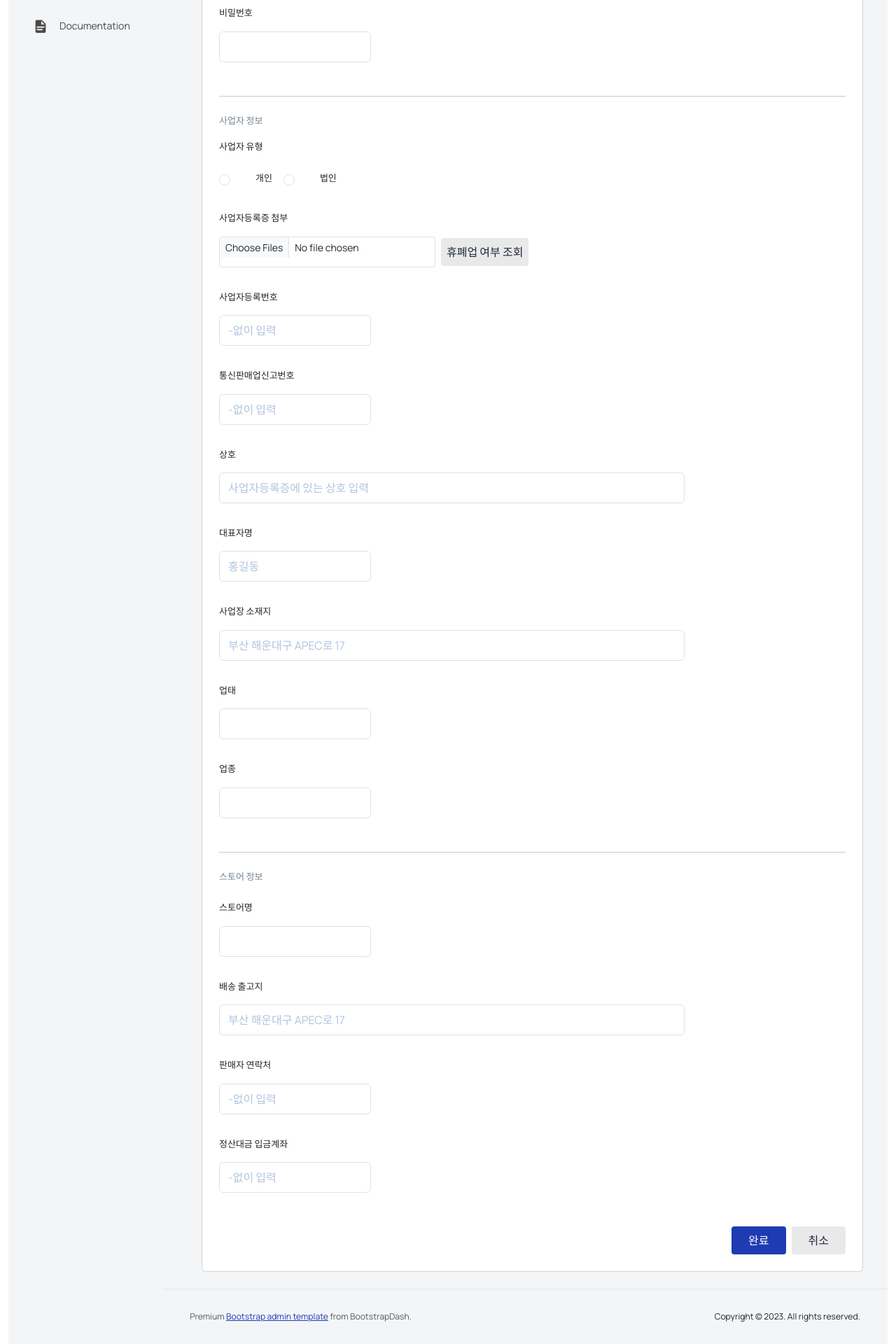
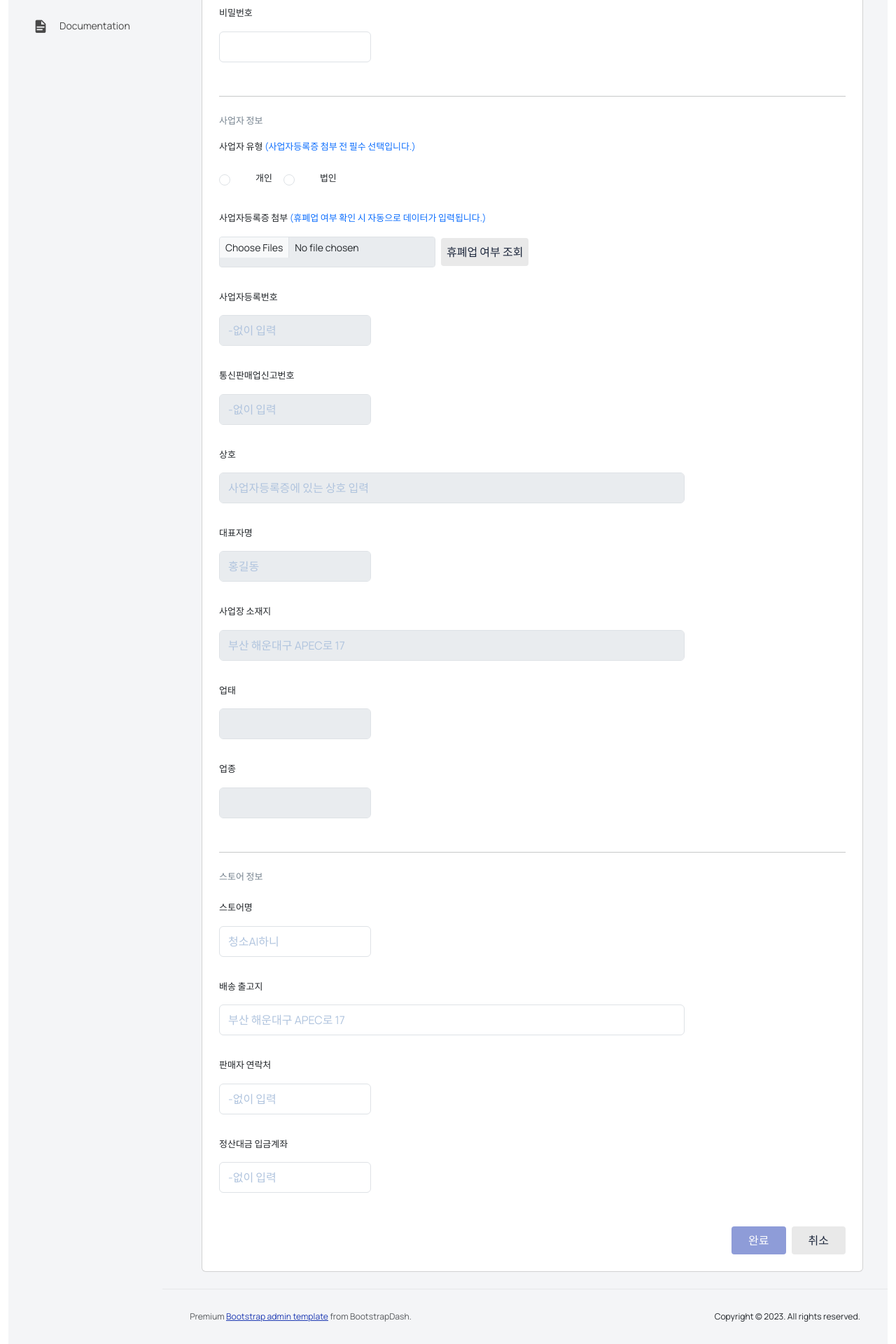
Before and after one commit to KimBoris/CleanAIDo_admin_front, a Vue app: page /user/register in a window 1280 px wide. Shown: the part 465-2385 px from the top of the page at 70% size. Built offline with nearby package versions, Linux system fonts and the light colour scheme; no server answers.

Commit message:
PSY_userAPI: 사용자등록, 사업자진위여부, ocr UserRegisterComponent: 입점요청 페이지 vite.config.js: ocr 관련

```diff
--- a/src/components/user/UserRegisterComponent.vue
+++ b/src/components/user/UserRegisterComponent.vue
@@ -8,6 +8,7 @@
     <div class="card-body">
       <h4 class="card-title">판매자 입점 요청</h4>
 
+      <form @submit.prevent="handleSubmitRegist">
         <p class="card-description">가입정보</p>
         <div class="form-group row">
           <label for="userId" class="col-form-label">이메일(email)</label>
@@ -15,8 +16,14 @@
             <input type="email"
                    id="userId"
                    class="form-control w-auto"
+                   v-model="registData.userId"
+                   @change="handleChangeUserId"
+                   required
                    placeholder="email@example.com" />
-          <button type="button" class="w-auto btn-light border-0 rounded-1 py-2 px-2">아이디 중복확인</button>
+            <div v-if="registData.userId">
+              <p v-if="isCheckId == false" class="text-success">사용 가능한 이메일 주소입니다.</p>
+              <p v-if="isCheckId == true" class="text-danger">이미 사용중인 이메일 주소입니다.</p>
+            </div>
           </div>
         </div>
         <div class="form-group row">
@@ -25,6 +32,8 @@
             <input type="password"
                    id="password"
                    class="form-control w-auto"
+                   v-model="registData.password"
+                   required
                    placeholder="" />
           </div>
         </div>
@@ -33,24 +42,42 @@
 
         <p class="card-description">사업자 정보</p>
 
-      <p>사업자 유형</p>
+        <p>사업자 유형<span class="text-primary"> (사업자등록증 첨부 전 필수 선택입니다.)</span></p>
         <div class="form-check form-check-inline">
-        <input class="form-check-input" type="radio" name="businessType" id="businessType1" value="option1">
+          <input class="form-check-input"
+                 type="radio"
+                 id="businessType1"
+                 value="47925"
+                 v-model="registData.businessType">
           <label class="form-check-label" for="businessType1">개인</label>
         </div>
         <div class="form-check form-check-inline mb-4">
-        <input class="form-check-input" type="radio" name="businessType" id="businessType2" value="option2">
+          <input class="form-check-input"
+                 type="radio"
+                 id="businessType2"
+                 value="47917"
+                 v-model="registData.businessType">
           <label class="form-check-label" for="businessType2">법인</label>
         </div>
 
         <div class="form-group row">
-        <label for="imageFile" class="col-form-label">사업자등록증 첨부</label>
+          <label for="imageFile" class="col-form-label">
+            사업자등록증 첨부
+            <span class="text-primary"> (휴폐업 여부 확인 시 자동으로 데이터가 입력됩니다.)</span>
+          </label>
           <div class="d-flex align-items-center gap-2">
-          <input type="file" id="imageFile" multiple @change="" class="form-control form-control-sm w-auto"/>
-          <button type="button" class="w-auto btn-light border-0 rounded-1 px-2 py-2">휴폐업 여부 조회</button>
+            <input type="file"
+                   id="imageFile"
+                   multiple
+                   @change="handleFileChange"
+                   required
+                   class="form-control form-control-sm w-auto" :disabled="!registData.businessType"/>
+            <button type="button"
+                    class="w-auto btn-light border-0 rounded-1 px-2 py-2"
+                    @click="handleClickBusinessAuth">휴폐업 여부 조회</button>
+            <p v-if="isCheckBusiness == false" class="text-danger">확인할 수 없는 사업자입니다.</p>
           </div>
         </div>
-
 
         <div class="form-group row">
           <label for="businessNumber" class="col-form-label">사업자등록번호</label>
@@ -58,6 +85,9 @@
             <input type="text"
                    id="businessNumber"
                    class="form-control w-auto"
+                   v-model="registData.businessNumber"
+                   :disabled="!registData.businessType"
+                   required
                    placeholder="-없이 입력" />
           </div>
         </div>
@@ -68,6 +98,9 @@
             <input type="text"
                    id="commerceLicenseNum"
                    class="form-control w-auto"
+                   v-model="registData.commerceLicenseNum"
+                   :disabled="!registData.businessType"
+                   required
                    placeholder="-없이 입력" />
           </div>
         </div>
@@ -78,6 +111,9 @@
             <input type="text"
                    id="businessName"
                    class="form-control w-100"
+                   v-model="registData.businessName"
+                   :disabled="!registData.businessType"
+                   required
                    placeholder="사업자등록증에 있는 상호 입력" />
           </div>
         </div>
@@ -88,6 +124,9 @@
             <input type="text"
                    id="ownerName"
                    class="form-control w-auto"
+                   v-model="registData.ownerName"
+                   :disabled="!registData.businessType"
+                   required
                    placeholder="홍길동" />
           </div>
         </div>
@@ -98,6 +137,9 @@
             <input type="text"
                    id="businessAddress"
                    class="form-control w-100"
+                   v-model="registData.businessAddress"
+                   :disabled="!registData.businessType"
+                   required
                    placeholder="부산 해운대구 APEC로 17" />
           </div>
         </div>
@@ -108,6 +150,9 @@
             <input type="text"
                    id="businessStatus"
                    class="form-control w-auto"
+                   v-model="registData.businessStatus"
+                   :disabled="!registData.businessType"
+                   required
                    placeholder="" />
           </div>
         </div>
@@ -118,6 +163,9 @@
             <input type="text"
                    id="businessCategory"
                    class="form-control w-auto"
+                   v-model="registData.businessCategory"
+                   :disabled="!registData.businessType"
+                   required
                    placeholder="" />
           </div>
         </div>
@@ -132,7 +180,9 @@
             <input type="text"
                    id="storeName"
                    class="form-control w-auto"
-                 placeholder="" />
+                   v-model="registData.storeName"
+                   required
+                   placeholder="청소AI하니" />
           </div>
         </div>
 
@@ -142,6 +192,8 @@
             <input type="text"
                    id="originAddress"
                    class="form-control w-100"
+                   v-model="registData.originAddress"
+                   required
                    placeholder="부산 해운대구 APEC로 17" />
           </div>
         </div>
@@ -152,6 +204,8 @@
             <input type="text"
                    id="contactNumber"
                    class="form-control w-auto"
+                   v-model="registData.contactNumber"
+                   required
                    placeholder="-없이 입력" />
           </div>
         </div>
@@ -162,24 +216,34 @@
             <input type="text"
                    id="accountNumber"
                    class="form-control w-auto"
+                   v-model="registData.accountNumber"
+                   required
                    placeholder="-없이 입력" />
           </div>
         </div>
 
         <div class="d-flex justify-content-end gap-2 mt-5">
-        <button type="button" class="w-auto btn-primary border-0 rounded-1 px-4 py-2">완료</button>
+          <button type="submit"
+                  :disabled="!(isCheckId === false && isCheckBusiness === true)"
+                  class="w-auto btn-primary border-0 rounded-1 px-4 py-2">완료</button>
           <button type="button" class="w-auto btn-light border-0 rounded-1 px-4 py-2">취소</button>
         </div>
 
+      </form>
     </div>
   </div>
 
 </template>
 
 <script setup>
-  import {ref} from "vue";
+  import {computed, ref} from "vue";
+  import { useRouter } from "vue-router";
   import Share from "../../layout/Share.vue";
+  import {postBusinessAuth, postCheckUserId, postOcrImage, postUserOneWithFile} from "../../apis/userApi.js";
 
+  const router = useRouter();
+
+  // 등록 데이터 셋
   const registData = ref({
     userId: '',
     password: '',
@@ -197,13 +261,133 @@
     accountNumber: '',
   })
 
-  const file = ref({
-    imageFiles: '',
-  })
+  const isCheckId = ref(null); // 아이디 체크 여부
+  const isCheckBusiness = ref(null); // 사업자 체크 여부
+  const file = ref([]); // 파일 데이터
+
+  // 아이디 중복확인
+  const handleChangeUserId = async () => {
+
+    // 입력이 비어있을 때
+    if (!registData.value.userId.trim()) {
+      isCheckId.value = null;
+      return;
+    }
+
+    try {
+      const res = await postCheckUserId({ userId: registData.value.userId });
+      isCheckId.value = res;
+    } catch (error) {
+      console.error("아이디 중복 체크 실패:", error);
+      isCheckId.value = null; // 에러 발생 시 상태 초기화
+    }
+  }
+
+  // 파일 데이터 처리
+  const handleFileChange = (event) => {
+    const selectedFile = event.target.files[0]; // 첫 번째 파일 선택
+    if (!selectedFile) {
+      console.error("파일이 선택되지 않았습니다.");
+      return;
+    }
+    file.value = {
+      file: selectedFile,
+      uploadedFileName: selectedFile.name, // 파일 이름 저장
+    };
+  }
+
+  // ocr에 보내줄 데이터
+  const ocrMessage = computed(() => ({
+    version: "V1",
+    requestId: "1234",
+    timestamp: Date.now(),
+    images: [
+      { format: "jpg", name: "medium", templateId: registData.value.businessType }
+    ]
+  }));
+
+  // 휴폐업 여부 조회 버튼 클릭 시
+  const handleClickBusinessAuth = async () => {
+    const formData = new FormData();
+    formData.append('file', file.value.file);
+    formData.append('message', JSON.stringify(ocrMessage.value));
+
+    const res = await postOcrImage(formData);
+    console.log(res);
+    registData.value.businessNumber = res.images[0].fields[0].inferText.replace(/-/g, "");
+    registData.value.businessName = res.images[0].fields[1].inferText;
+    registData.value.ownerName = res.images[0].fields[2].inferText;
+    const openingDate = res.images[0].fields[3].inferText.replace(/[년월일\s]/g, "");
+
+    // 사업자진위여부에 보내줄 데이터셋
+    const businessAuthData = computed(() => {
+      return {
+        businesses: [
+          {
+            b_no: registData.value.businessNumber,
+            start_dt: openingDate,
+            p_nm: registData.value.ownerName,
+            p_nm2: "",
+            b_nm: "",
+            corp_no: "",
+            b_sector: "",
+            b_type: "",
+            b_adr: "",
+          }
+        ]
+      };
+    });
+
+    console.log(JSON.stringify(businessAuthData.value));
+
+    const result = await postBusinessAuth(JSON.stringify(businessAuthData.value));
+    console.log(result.valid_cnt);
+
+    if(result.valid_cnt) {
+      isCheckBusiness.value = true;
+    } else {
+      isCheckBusiness.value = false;
+    }
+
+  };
+
+  const handleSubmitRegist = async () => {
+    const formData = new FormData();
+    formData.append('imageFile', file.value.file);
+    formData.append('userId', registData.value.userId);
+    formData.append('password', registData.value.password);
+    formData.append('businessNumber', registData.value.businessNumber);
+    formData.append('businessName', registData.value.businessName);
+    formData.append('businessType', registData.value.businessType);
+    formData.append('ownerName', registData.value.ownerName);
+    formData.append('businessAddress', registData.value.businessAddress);
+    formData.append('businessStatus', registData.value.businessStatus);
+    formData.append('businessCategory', registData.value.businessCategory);
+    formData.append('storeName', registData.value.storeName);
+    formData.append('commerceLicenseNum', registData.value.commerceLicenseNum);
+    formData.append('originAddress', registData.value.originAddress);
+    formData.append('contactNumber', registData.value.contactNumber);
+    formData.append('accountNumber', registData.value.accountNumber);
+
+    console.log(formData);
+    try {
+      const res = await postUserOneWithFile(formData).then(router.replace('/auth/login'));
+      console.log(res);
+    } catch (error) {
+      console.error('폼 데이터 제출 실패:', error);
+    }
+  }
+
+
 </script>
 
 <style scoped>
 .form-control::placeholder {
   color: lightsteelblue;
 }
+
+button:disabled {
+  opacity: 0.5;
+  cursor: not-allowed;
+}
 </style>
```
Also changed, not shown: src/apis/userApi.js (+81 -10 lines), vite.config.js (line endings or trailing spaces). Lines whose indentation alone changed are shown as unchanged.
